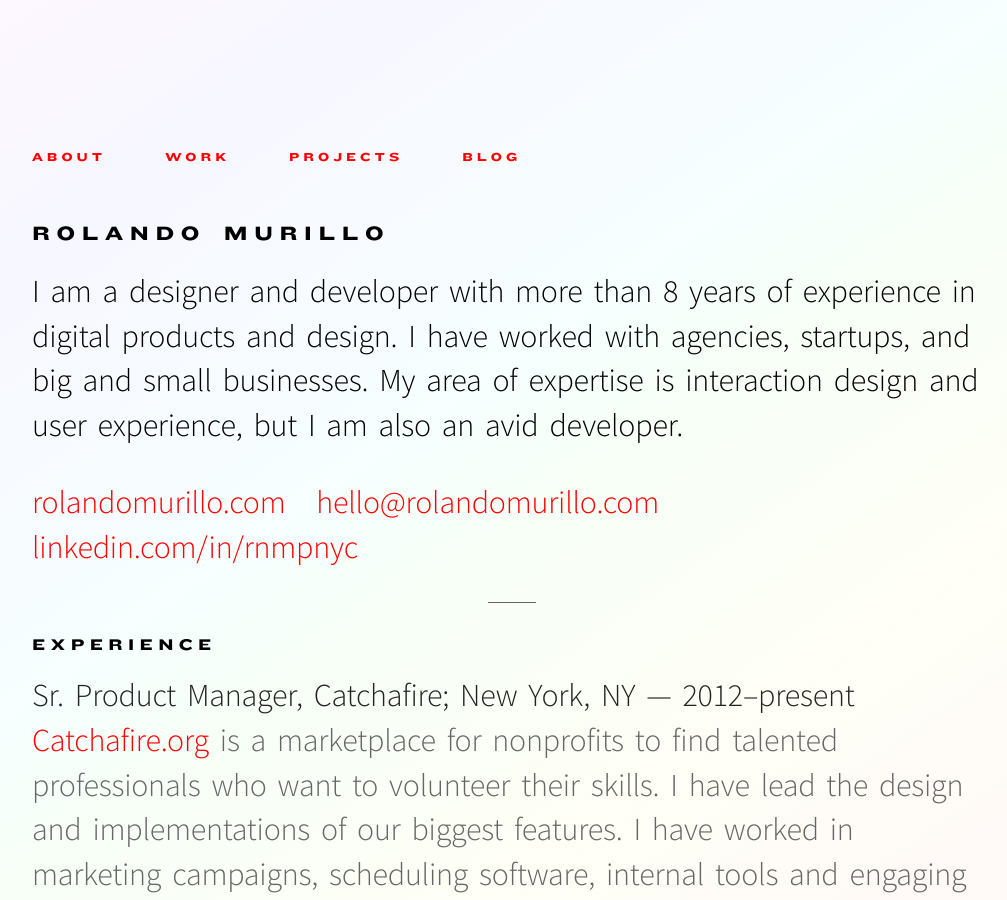
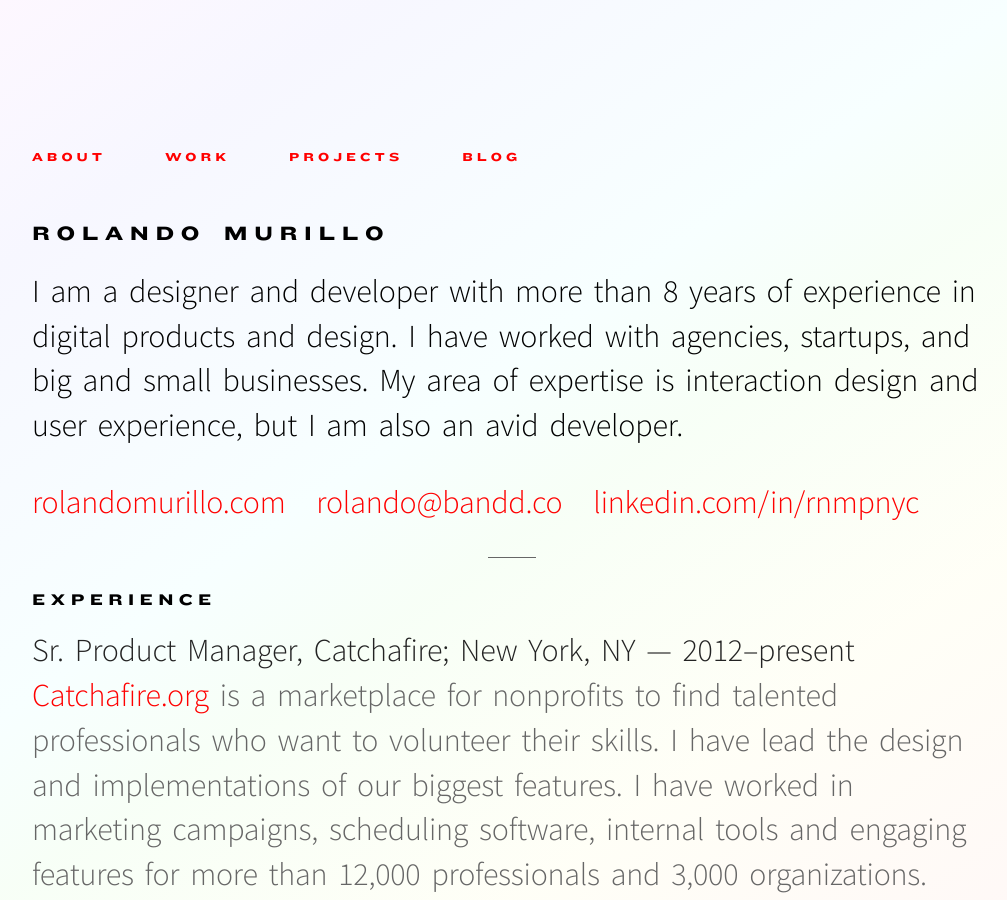
Before and after one commit to rnmp/rnmp.github.io, a Jekyll site: the page built from resume.html, in a window 1280 px wide and 900 px high. Shown: the whole window, without its empty margins (128-1135 px from the left). Built offline with Jekyll 4.4.1, drawn with Linux system fonts in a browser that asks for light colours; comment, search, counter and statistics services are not loaded.

Commit message:
Update resume.html

```diff
--- a/resume.html
+++ b/resume.html
@@ -9,7 +9,7 @@
   <p>I am a designer and developer with more than 8 years of experience in digital products and design. I have worked with agencies, startups, and big and small businesses. My area of expertise is interaction design and user experience, but I am also an avid developer.</p>
   <p class="resume-links">
     <a href="http://rolandomurillo.com/" style="margin-right: 20px;">rolandomurillo.com</a>
-    <a href="mailto:hello@rolandomurillo.com" style="margin-right: 20px;">hello@rolandomurillo.com</a>
+    <a href="mailto:rolando@bandd.co" style="margin-right: 20px;">rolando@bandd.co</a>
     <a href="http://linkedin.com/in/rnmpnyc">linkedin.com/in/rnmpnyc</a>
   </p>
 </section>
```
